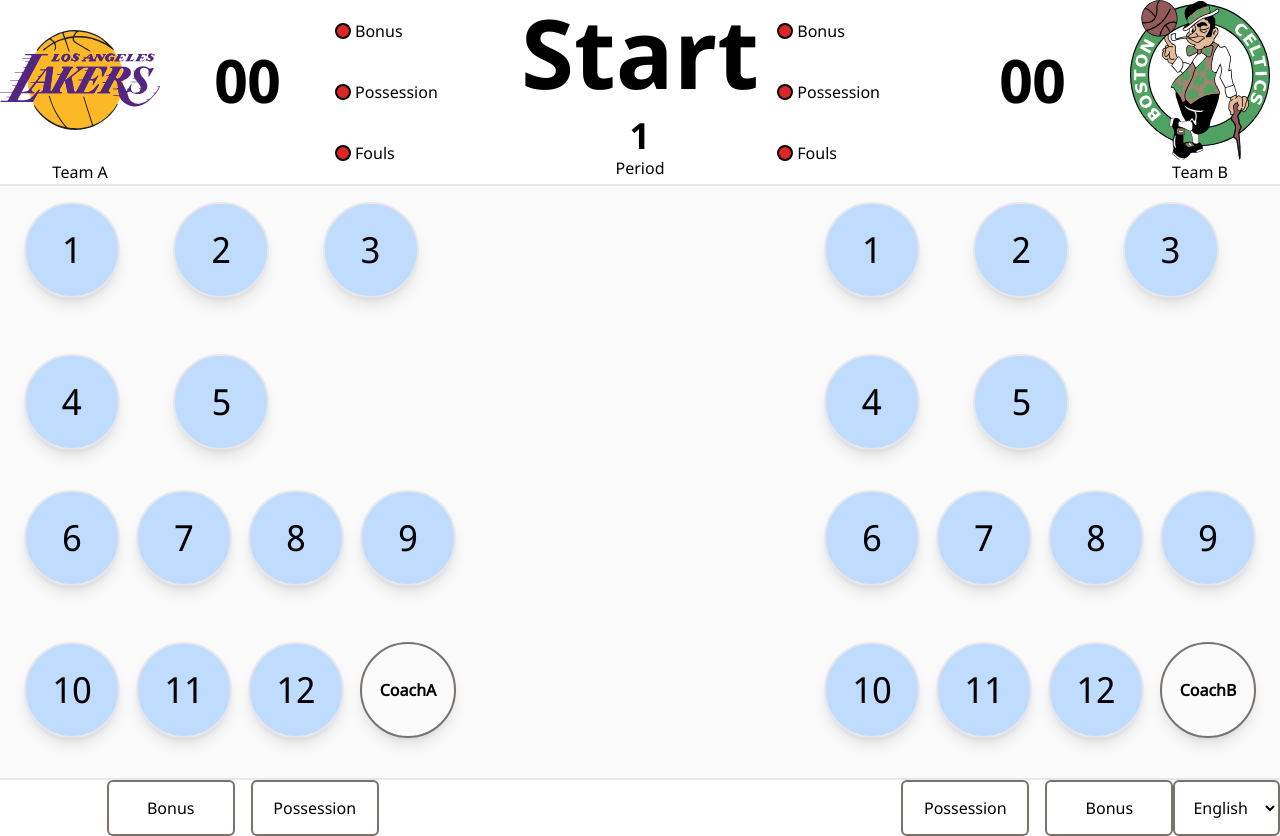
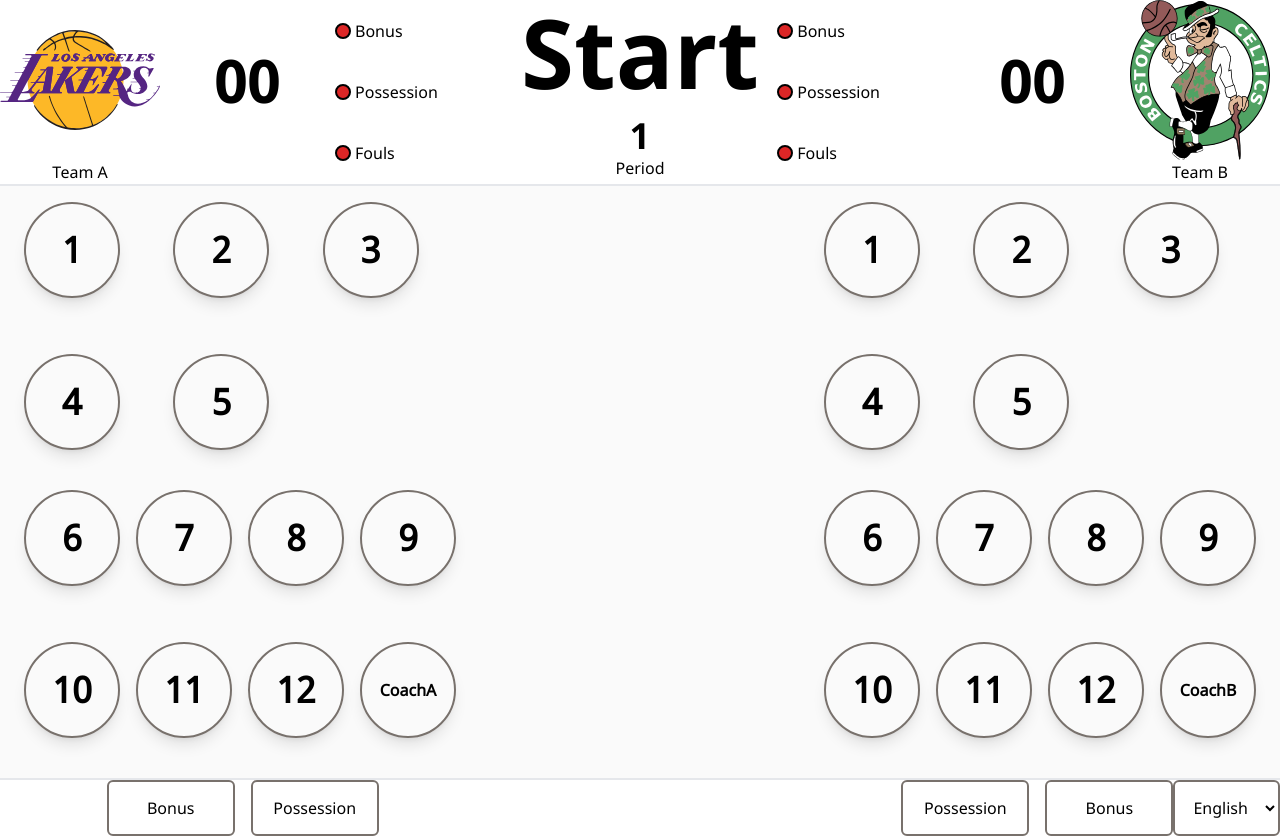
Before and after one commit to marcterradas/basketballGameRecorder, a React (Vite) app: page / in a window 1280 px wide. Built offline with nearby package versions, Linux system fonts and the light colour scheme.

Commit message:
update player styles

```diff
--- a/src/components/main/team/Player.tsx
+++ b/src/components/main/team/Player.tsx
@@ -8,7 +8,7 @@ function Player(player: PlayerInterface): JSX.Element {
     }
 
     return (
-        <div className="h-24 w-24 rounded-full border-2 shadow-lg flex items-center justify-center cursor-pointer select-none text-4xl bg-blue-200" onClick={openPopup}>
+        <div className="h-24 w-24 rounded-full border-2 shadow-lg flex items-center justify-center cursor-pointer select-none text-4xl border-stone-500 font-bold" onClick={openPopup}>
             {player.dorsal}
         </div>
     )
```
